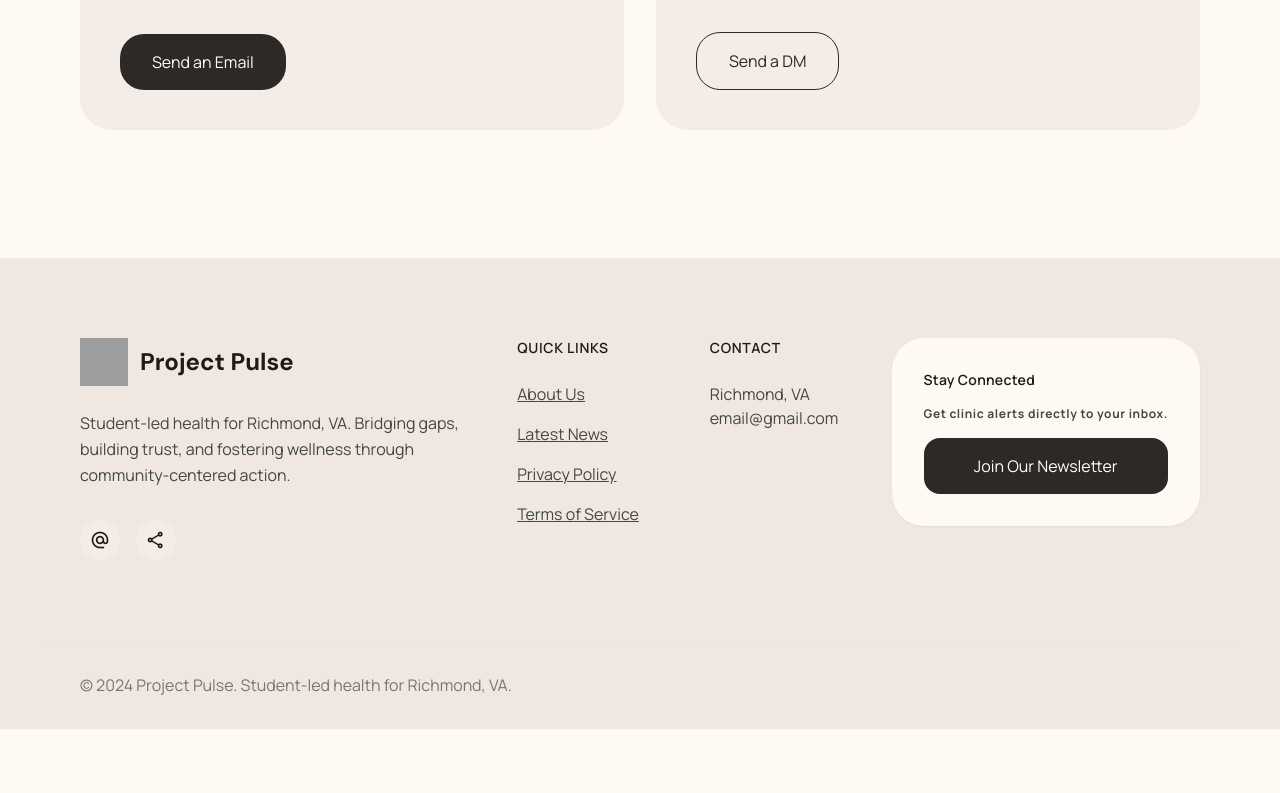
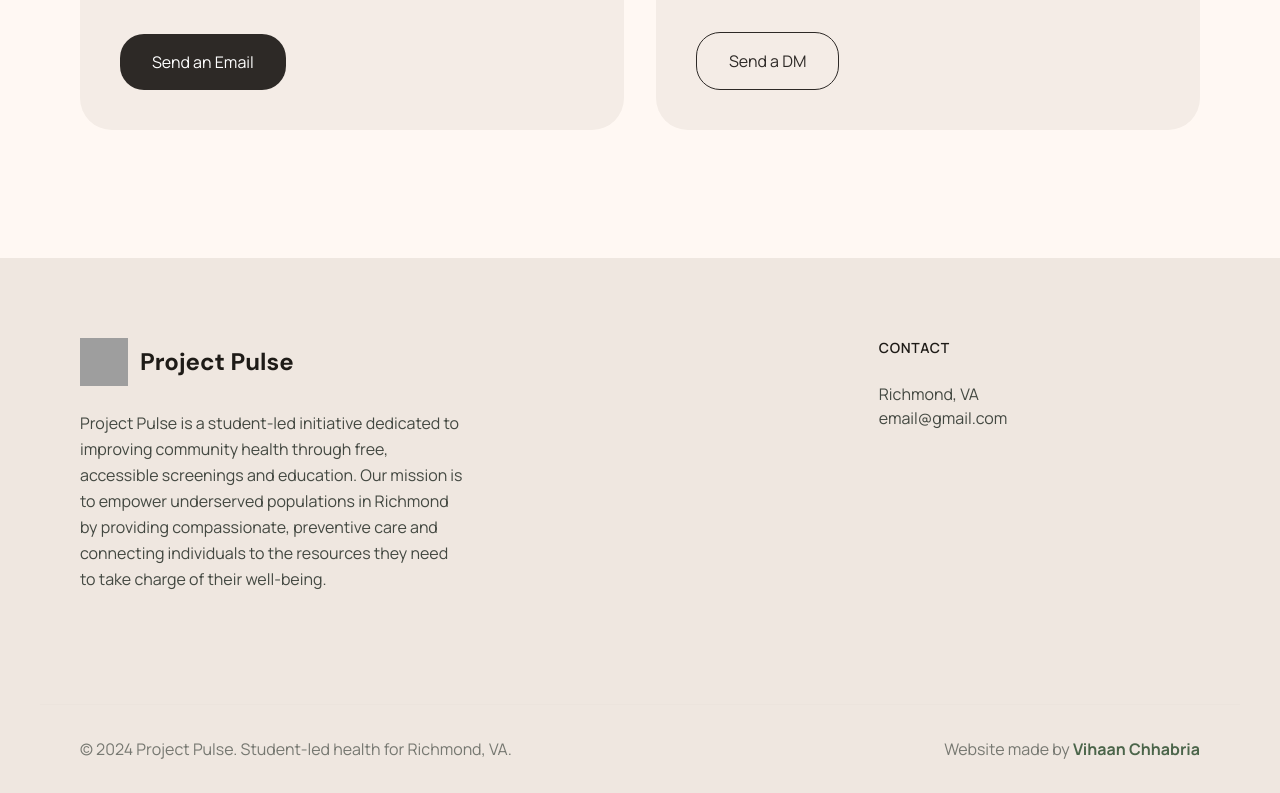
Before and after one commit to VihaanChhabria/project-pulse-website, a React (Vite) app: page / in a window 1280 px wide. Shown: the part 4824-5617 px from the top of the page. Before the commit the page ends 5553 px from the top, so only its background shows below. Built offline with nearby package versions, Linux system fonts and the light colour scheme; grey boxes are pictures that could not be loaded.

Commit message:
refined footer

```diff
--- a/src/components/LandingFooter.jsx
+++ b/src/components/LandingFooter.jsx
@@ -1,5 +1,4 @@
-import { Link } from 'react-router-dom'
-import { CONTACT_EMAIL, LOGO_URL } from '../constants/brand'
+import { CONTACT_EMAIL, LOGO_URL } from "../constants/brand";
 
 export default function LandingFooter() {
   return (
@@ -13,54 +12,14 @@ export default function LandingFooter() {
             </span>
           </div>
           <p className="font-body-md text-body-md text-on-surface-variant mb-8 leading-relaxed">
-            Student-led health for Richmond, VA. Bridging gaps, building trust,
-            and fostering wellness through community-centered action.
+            Project Pulse is a student-led initiative dedicated to improving
+            community health through free, accessible screenings and education.
+            Our mission is to empower underserved populations in Richmond by
+            providing compassionate, preventive care and connecting individuals
+            to the resources they need to take charge of their well-being.
           </p>
-          <div className="flex gap-4">
-            <a
-              className="w-10 h-10 rounded-full bg-surface-container flex items-center justify-center text-on-surface hover:text-primary transition-colors"
-              href={`mailto:${CONTACT_EMAIL}`}
-            >
-              <span className="material-symbols-outlined text-[20px]">
-                alternate_email
-              </span>
-            </a>
-            <a
-              className="w-10 h-10 rounded-full bg-surface-container flex items-center justify-center text-on-surface hover:text-primary transition-colors"
-              href="#"
-            >
-              <span className="material-symbols-outlined text-[20px]">share</span>
-            </a>
-          </div>
         </div>
         <div className="grid grid-cols-2 gap-16">
-          <div>
-            <h5 className="font-label-md text-label-md text-on-surface mb-6 uppercase tracking-wider">
-              Quick Links
-            </h5>
-            <ul className="space-y-4 font-body-md text-body-md text-on-surface-variant">
-              <li>
-                <Link className="hover:text-primary underline transition-all" to="/#mission">
-                  About Us
-                </Link>
-              </li>
-              <li>
-                <Link className="hover:text-primary underline transition-all" to="/news">
-                  Latest News
-                </Link>
-              </li>
-              <li>
-                <a className="hover:text-primary underline transition-all" href="#">
-                  Privacy Policy
-                </a>
-              </li>
-              <li>
-                <a className="hover:text-primary underline transition-all" href="#">
-                  Terms of Service
-                </a>
-              </li>
-            </ul>
-          </div>
           <div>
             <h5 className="font-label-md text-label-md text-on-surface mb-6 uppercase tracking-wider">
               Contact
@@ -72,26 +31,25 @@ export default function LandingFooter() {
             </p>
           </div>
         </div>
-        <div className="w-full md:w-auto bg-surface p-8 rounded-[32px] shadow-sm">
-          <h5 className="font-label-md text-label-md text-on-surface mb-4">
-            Stay Connected
-          </h5>
-          <p className="font-label-sm text-label-sm text-on-surface-variant mb-4">
-            Get clinic alerts directly to your inbox.
+      </div>
+      <div className="max-w-container-max mx-auto px-margin-mobile md:px-margin-desktop py-8 border-t border-surface-variant/50 text-center md:text-left">
+        <div className="flex flex-col md:flex-row md:justify-between md:items-center gap-2">
+          <p className="font-body-md text-body-md text-on-surface-variant/70">
+            © 2024 Project Pulse. Student-led health for Richmond, VA.
           </p>
-          <a
-            className="block w-full bg-[#2D2926] text-white py-4 rounded-[16px] font-label-md text-center btn-active hover:shadow-lg transition-all"
-            href="#"
-          >
-            Join Our Newsletter
-          </a>
+          <p className="font-body-md text-body-md text-on-surface-variant/70">
+            Website made by{" "}
+            <a
+              className="text-primary hover:underline font-bold"
+              href="https://vihaanc.netlify.app/"
+              rel="noopener noreferrer"
+              target="_blank"
+            >
+              Vihaan Chhabria
+            </a>
+          </p>
         </div>
       </div>
-      <div className="max-w-container-max mx-auto px-margin-mobile md:px-margin-desktop py-8 border-t border-surface-variant/50 text-center md:text-left">
-        <p className="font-body-md text-body-md text-on-surface-variant/70">
-          © 2024 Project Pulse. Student-led health for Richmond, VA.
-        </p>
-      </div>
     </footer>
-  )
+  );
 }
```
